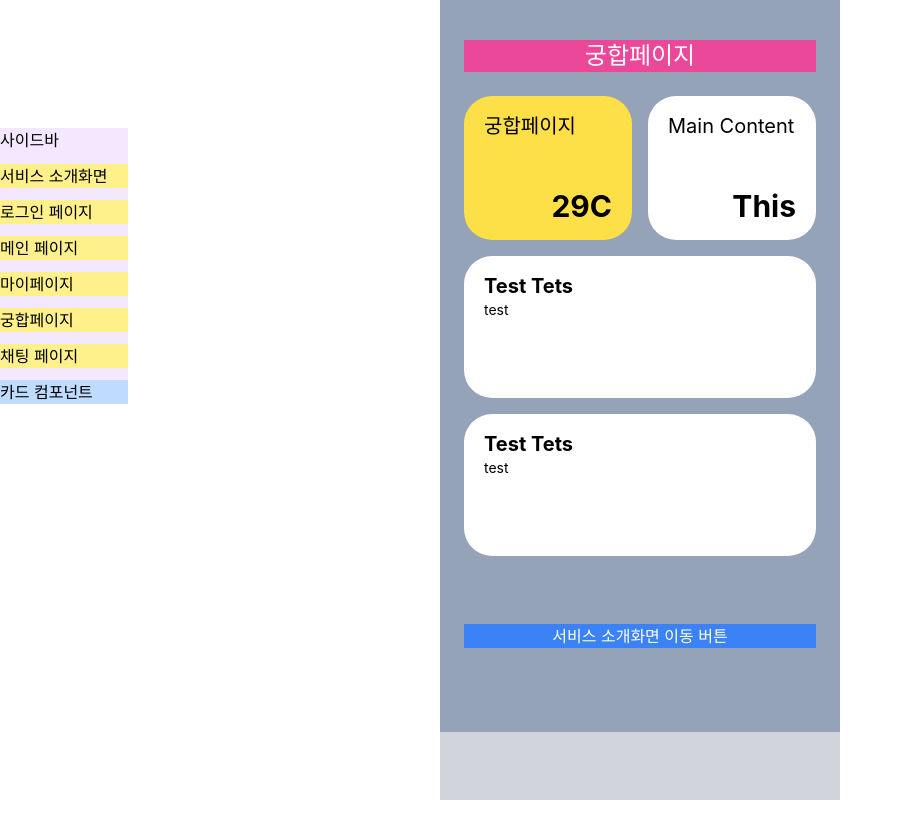
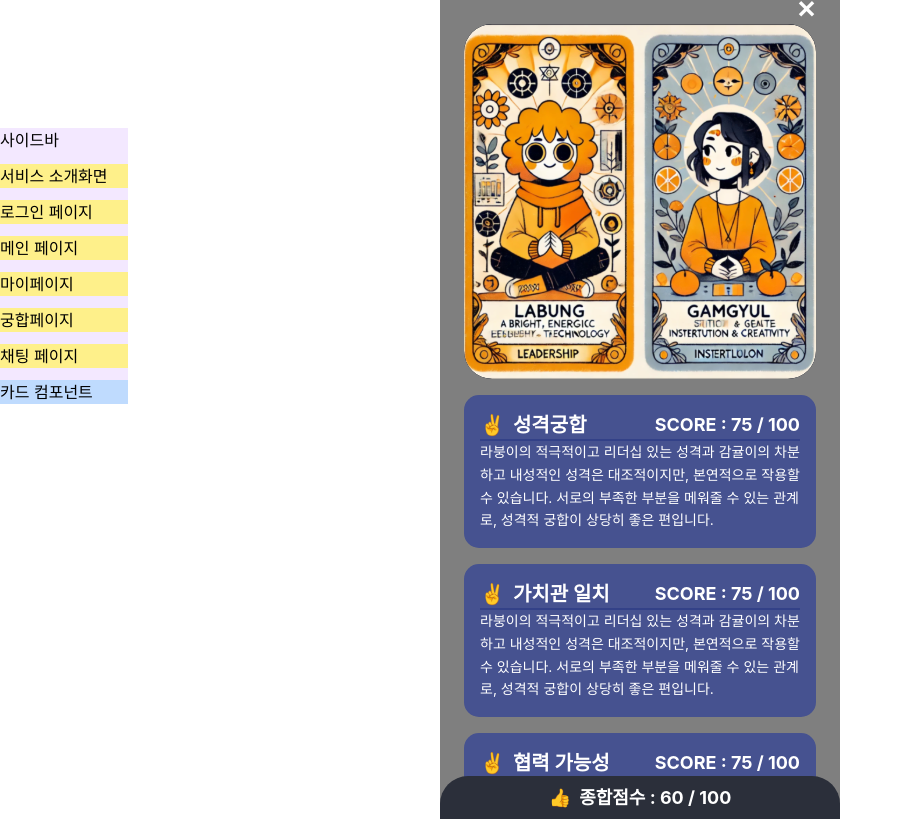
Before and after one commit to Surfurtone/Surfurtone_FrontEnd, a React (Create React App) app: page /page4 in a window 1280 px wide. Shown: the whole page, without its empty margins (0-903 px from the left). Built offline with nearby package versions, Linux system fonts and the light colour scheme; a web font is replaced by a local one.

Commit message:
궁합 화면 - 퍼블리싱 민수님께 이관

```diff
--- a/src/pages/Page4.js
+++ b/src/pages/Page4.js
@@ -1,56 +1,72 @@
-// 궁합 페이지 page4
-
-import React from 'react'
-import { Link } from 'react-router-dom'
+import React, { useState } from 'react';
+import Tarot from '../assets/imgs/Tarot.svg';
 
 const Page4 = () => {
+  // 각 항목에 맞는 이모티콘 설정
+  const icons = ['👆', '✌️', '🤟', '🖖'];
+
+  // 모달 상태 관리
+  const [isOpen, setIsOpen] = useState(true);
+
+  // 모달 닫기 함수
+  const closeModal = () => {
+    setIsOpen(false);
+  };
+
   return (
     <div className="flex min-h-screen justify-center">
-      <div className="w-full max-w-[400px] overflow-x-hidden bg-gray-300">
-        <div className="px-[24px] py-[40px] flex flex-col gap-4 justify-between bg-slate-400">
-          <div className="flex justify-center mb-[8px] bg-pink-500 text-white">
-            <div className="text-2xl">궁합페이지</div>
+      <div className="w-full max-w-[400px] backdrop-blur-md text-white bg-black bg-opacity-50 relative">
+
+        {/* X 버튼 */}
+        <button
+          className="absolute top-[-6px] right-6 text-2xl font-bold text-white"
+          onClick={closeModal}
+        >
+          ✕
+        </button>
+
+        {/* 카드 이미지와 텍스트 영역 */}
+        <div className="px-6 py-6">
+          <div className="relative rounded-[28px] overflow-hidden bg-[#1B1F2E] flex justify-center items-center">
+            <img
+              src={Tarot}
+              alt="Tarot"
+              className="w-[355px] h-[355px] object-cover rounded-[28px]"
+              style={{ maxWidth: '100%', maxHeight: '100%' }}
+            />
           </div>
 
-          <div className="grid grid-cols-2 gap-4">
-            <div className="relative rounded-[28px] h-36 overflow-hidden bg-yellow-300">
-              <div className="absolute left-[20px] top-[16px] z-10 text-xl">
-                궁합페이지
+          {/* 성격궁합 등 4개의 평가 */}
+          <div className="space-y-4 mt-4 max-h-[400px] overflow-y-scroll">
+            {['성격궁합', '가치관 일치', '협력 가능성', '의사소통'].map((title, index) => (
+              <div key={index} className="bg-[#465290] p-4 rounded-[15px]">
+                <div className="flex justify-between items-center">
+                  <div className="text-xl flex items-center font-bold">
+                    <span role="img" aria-label="icon" className="mr-2">✌️</span>
+                    {title}
+                  </div>
+                  <div className="text-lg font-bold">SCORE : 75 / 100</div>
+                </div>
+                <p className="text-sm leading-relaxed border-t-2 border-[#334188]">
+                  라붕이의 적극적이고 리더십 있는 성격과 감귤이의 차분하고 내성적인 성격은 대조적이지만,
+                  본연적으로 작용할 수 있습니다. 서로의 부족한 부분을 메워줄 수 있는 관계로, 성격적
+                  궁합이 상당히 좋은 편입니다.
+                </p>
               </div>
-              <div className="absolute right-[20px] bottom-[16px] z-10 text-3xl font-bold">
-                29C
-              </div>
-            </div>
-            <div className="relative rounded-[28px] h-36 overflow-hidden bg-white">
-              <div className="absolute left-[20px] top-[16px] z-10 text-xl">
-                Main Content
-              </div>
-              <div className="absolute right-[20px] bottom-[16px] z-10 text-3xl font-bold">
-                This
-              </div>
-            </div>
-            <div className="box-border rounded-[28px] bg-white relative h-[142px] overflow-hidden col-span-2 flex flex-col cursor-pointer p-[16px_20px]">
-              <div className="text-xl font-bold">Test Tets</div>
-              <div className="text-sm">test</div>
-            </div>
-            <div className="box-border rounded-[28px] bg-white relative h-[142px] overflow-hidden col-span-2 flex flex-col cursor-pointer p-[16px_20px]">
-              <div className="text-xl font-bold">Test Tets</div>
-              <div className="text-sm">test</div>
-            </div>
+            ))}
           </div>
+        </div>
 
-          <div className="aliv justify-center bg-blue-500 text-white"></div>
-
-          <Link
-            to="/"
-            className="text-center my-[36px] mt-[36px] mb-[44px] text-[16px] font-normal bg-blue-500 text-white"
-          >
-            서비스 소개화면 이동 버튼
-          </Link>
+        {/* 하단 '종합점수' 부분 */}
+        <div className="px-6 py-2 bg-[#2B2F3A] rounded-t-[28px] text-center absolute bottom-0 w-full">
+          <div className="text-[18px] font-bold flex justify-center items-center">
+            <span role="img" aria-label="icon" className="mr-2">👍</span>
+            종합점수 : 60 / 100
+          </div>
         </div>
       </div>
     </div>
-  )
-}
+  );
+};
 
-export default Page4
+export default Page4;
```
Also changed, not shown: src/assets/imgs/Tarot.svg (added).
